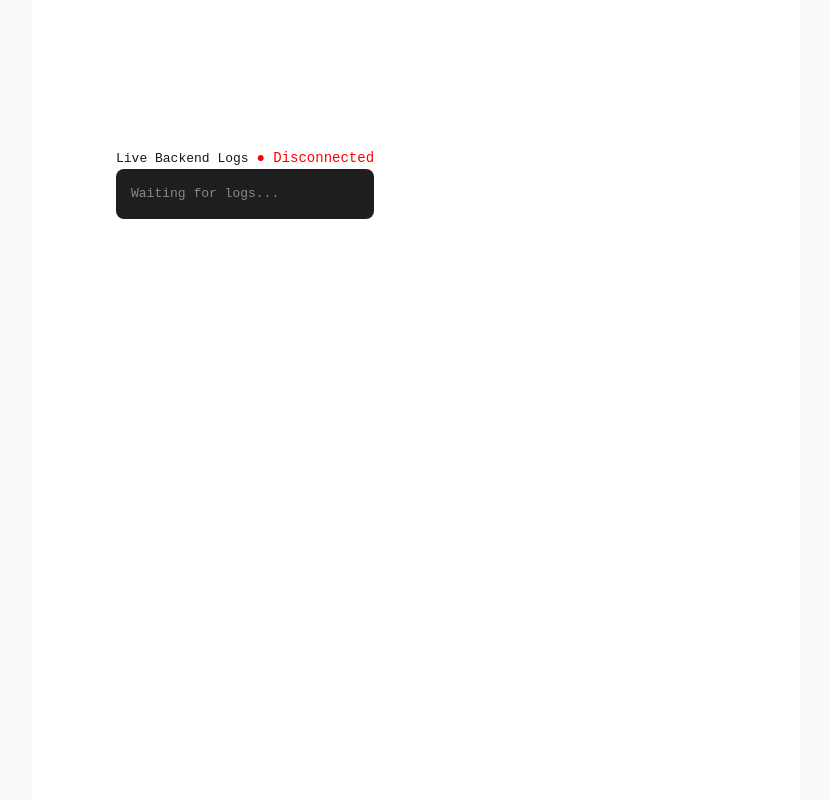
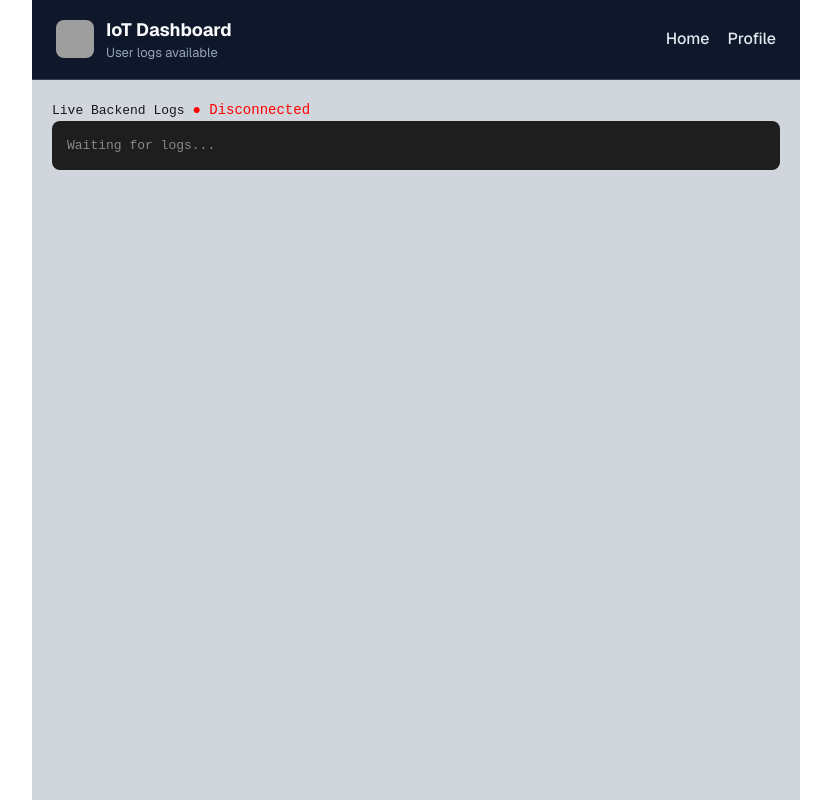
Before and after one commit to NareshVadlamani/iot-frontend, a Next.js app: page / in a window 1280 px wide. Shown: the whole page, without its empty margins (224-1055 px from the left). Built offline with nearby package versions, Linux system fonts and the light colour scheme; no server answers; grey boxes are pictures that could not be loaded.

Commit message:
sockets working

```diff
--- a/src/app/page.tsx
+++ b/src/app/page.tsx
@@ -1,10 +1,12 @@
 import Image from "next/image";
 import LiveLogs from "../components/liveLogs";
+import Header from "../components/Header";
 
 export default function Home() {
   return (
-    <div className="flex flex-col flex-1 items-center justify-center bg-zinc-50 font-sans dark:bg-black">
-      <main className="flex flex-1 w-full max-w-3xl flex-col items-center justify-between py-32 px-16 bg-white dark:bg-black sm:items-start">
+    <div className="flex flex-col flex-1 items-center  font-sans dark:bg-black bg-white">
+      <main className=" w-full max-w-3xl dark:bg-black h-100vh bg-gray-300 h-screen">
+        <Header />
         <LiveLogs />
       </main>
     </div>
--- /dev/null
+++ b/src/components/Header/index.tsx
@@ -0,0 +1,100 @@
+import React from "react";
+
+const navLinks = [
+  { title: "Home", href: "/" },
+  { title: "Profile", href: "/profile" },
+];
+
+const Header: React.FC = () => {
+  return (
+    <header style={headerStyle}>
+      <div style={brandStyle}>
+        <img src="/images/logo.png" alt="App logo" style={logoStyle} />
+        <div>
+          <div style={titleStyle}>IoT Dashboard</div>
+          <div style={subtitleStyle}>User logs available</div>
+        </div>
+      </div>
+
+      <nav style={navStyle}>
+        {navLinks.map((link) => (
+          <a key={link.href} href={link.href} style={linkStyle}>
+            {link.title}
+          </a>
+        ))}
+      </nav>
+    </header>
+  );
+};
+
+const headerStyle: React.CSSProperties = {
+  display: "flex",
+  alignItems: "center",
+  justifyContent: "space-between",
+  padding: "16px 24px",
+  background: "#0f172a",
+  color: "#f8fafc",
+  borderBottom: "1px solid #334155",
+  width: "100%",
+};
+
+const brandStyle: React.CSSProperties = {
+  display: "flex",
+  alignItems: "center",
+  gap: "12px",
+};
+
+const navStyle: React.CSSProperties = {
+  display: "flex",
+  alignItems: "center",
+  gap: "18px",
+};
+
+const linkStyle: React.CSSProperties = {
+  color: "#e2e8f0",
+  textDecoration: "none",
+  fontWeight: 500,
+};
+
+const userStyle: React.CSSProperties = {
+  display: "flex",
+  alignItems: "center",
+  gap: "12px",
+};
+
+const logoStyle: React.CSSProperties = {
+  width: "38px",
+  height: "38px",
+  objectFit: "cover",
+  borderRadius: "8px",
+};
+
+const avatarStyle: React.CSSProperties = {
+  width: "40px",
+  height: "40px",
+  borderRadius: "50%",
+  objectFit: "cover",
+  border: "2px solid #475569",
+};
+
+const titleStyle: React.CSSProperties = {
+  fontSize: "18px",
+  fontWeight: 700,
+};
+
+const subtitleStyle: React.CSSProperties = {
+  fontSize: "13px",
+  color: "#94a3b8",
+};
+
+const userNameStyle: React.CSSProperties = {
+  fontSize: "15px",
+  fontWeight: 600,
+};
+
+const userLogStyle: React.CSSProperties = {
+  fontSize: "12px",
+  color: "#cbd5e1",
+};
+
+export default Header;
--- a/src/components/liveLogs.tsx
+++ b/src/components/liveLogs.tsx
@@ -11,29 +11,42 @@ interface LogMessage {
 }
 
 // Replace with your Render URL or local URL
-const SOCKET_URL = process.env.NEXT_PUBLIC_API_URL || "http://localhost:5000";
+const SOCKET_URL =
+  process.env.NODE_ENV === "development"
+    ? "http://localhost:5000"
+    : process.env.NEXT_PUBLIC_API_URL || "http://localhost:5000";
 
 export default function LiveLogs() {
   const [logs, setLogs] = useState<LogMessage[]>([]);
   const [connected, setConnected] = useState(false);
 
+  console.log("SOCKET_URL", { SOCKET_URL });
+
   useEffect(() => {
-    // Connect to Socket.IO backend
     const socket: Socket = io(SOCKET_URL, {
-      transports: ["websocket", "polling"],
+      // 1. Start with polling, then auto-upgrade to websocket
+      transports: ["polling", "websocket"],
+      // 2. Prevent socket from failing instantly during Render cold starts
+      reconnectionAttempts: 10,
+      reconnectionDelay: 2000,
+      withCredentials: true,
     });
 
     socket.on("connect", () => {
+      console.log("✅ Connected to backend Socket.IO");
       setConnected(true);
+    });
+
+    socket.on("connect_error", (err) => {
+      console.error("❌ Socket connection error:", err.message);
     });
 
     socket.on("disconnect", () => {
       setConnected(false);
     });
 
-    // Listen for incoming live logs from Express backend
-    socket.on("new_image", (log: LogMessage) => {
-      setLogs((prevLogs) => [log, ...prevLogs]); // Prepend latest log
+    socket.on("new_log", (log) => {
+      setLogs((prev) => [log, ...prev]);
     });
 
     return () => {
```
